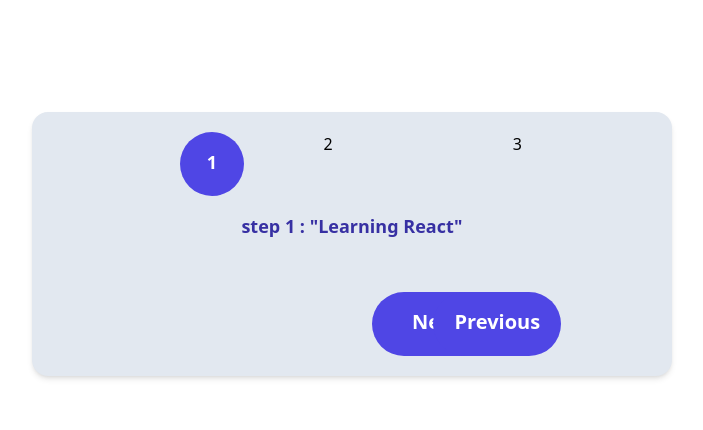
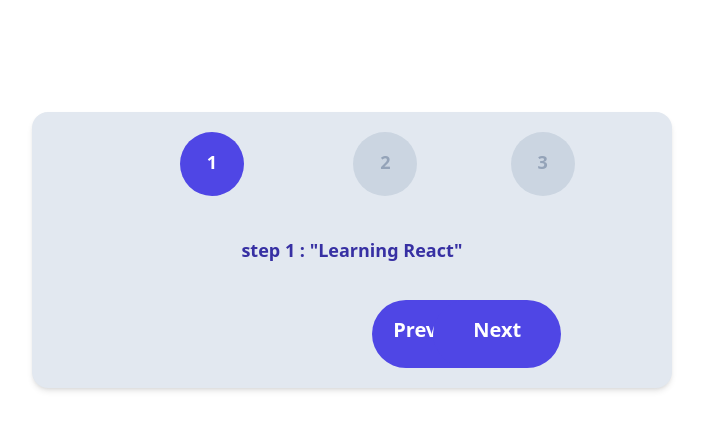
Before and after one commit to parisaMontakhab/Step-message, a React (Vite) app in the folder msg-step/: page / in a window 1280 px wide. Shown: the top 430 px of the page, without its empty margins (288-991 px from the left). Built offline with nearby package versions, Linux system fonts and the light colour scheme.

Commit message:
refactor: changed style and creat personal style

```diff
--- a/msg-step/src/App.jsx
+++ b/msg-step/src/App.jsx
@@ -12,16 +12,16 @@
     <div className='text-center w-2/4 mx-auto bg-slate-200 rounded-2xl mt-28 shadow-md'>
       <div className='grid grid-rows-3 grid-cols-3 gap-4 p-5'>
         <div className='active ml-32'>1</div>
-        <div className=''>2</div>
-        <div className=''>3</div>
+        <div className=' not-active ml-28'>2</div>
+        <div className='not-active ml-20'>3</div>
         <div className=' col-start-1  col-end-7 '>
-          <p className='text-lg font-bold text-indigo-800'> step {step } : "{message[step-1]}"</p>
+          <p className='text-lg font-bold text-indigo-800 mt-5 mb-5'> step {step } : "{message[step-1]}"</p>
         </div>
         <div className='custom-btn ml-80'>
-          <button>Next</button>
+          <button>Previous</button>
         </div>
         <div className='custom-btn ml-48'>
-          <button>Previous</button>
+          <button>Next</button>
         </div>
 
       </div>
--- a/msg-step/src/index.css
+++ b/msg-step/src/index.css
@@ -10,3 +10,7 @@
 .custom-btn{
     @apply w-32  bg-indigo-600 rounded-full text-xl font-semibold text-white pt-4
 }
+
+.not-active {
+    @apply bg-slate-300 w-16 h-16 rounded-full text-slate-400 pt-4 font-bold text-lg
+}
```
